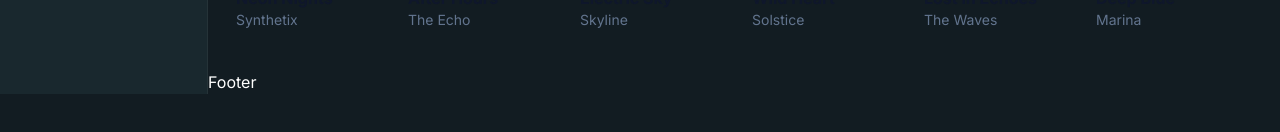
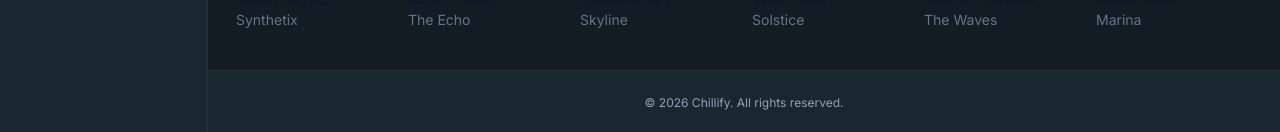
Before and after one commit to Hieuduong2509/MTK_Chillify, a React (Vite) app in the folder frontend/: page / in a window 1280 px wide. Shown: the part 927-1059 px from the top of the page. Before the commit the page ends 1021 px from the top, so only its background shows below. Built offline with nearby package versions, Linux system fonts and the light colour scheme.

Commit message:
Feat: Finish UI of footer

```diff
--- a/frontend/src/components/Footer.tsx
+++ b/frontend/src/components/Footer.tsx
@@ -1,7 +1,13 @@
 import React from "react";
 
 const Footer = () => {
-  return <div>Footer</div>;
+  return (
+    <footer className="w-full mt-auto bg-[#19282E] py-6 flex justify-center border-t border-white/5">
+      <div className="text-slate-400 text-xs">
+        <span>© 2026 Chillify. All rights reserved.</span>
+      </div>
+    </footer>
+  );
 };
 
 export default Footer;
```
